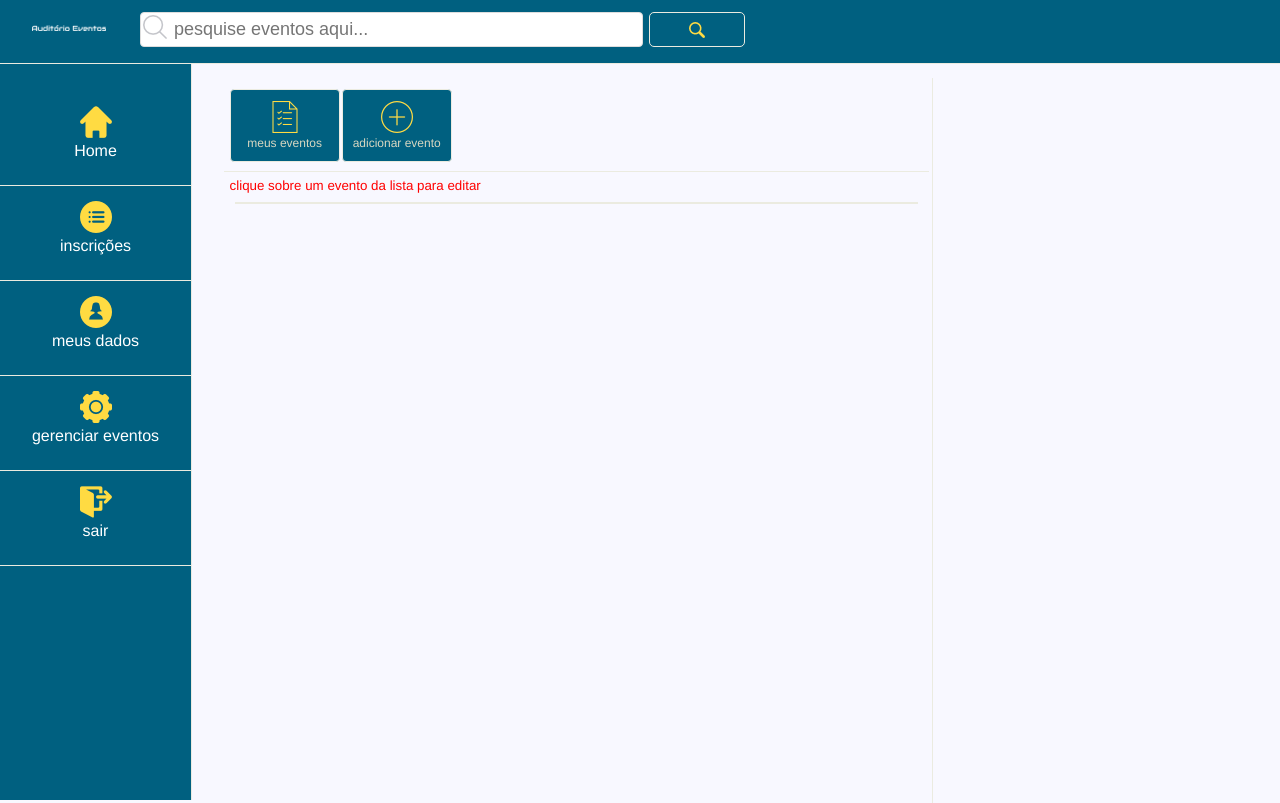
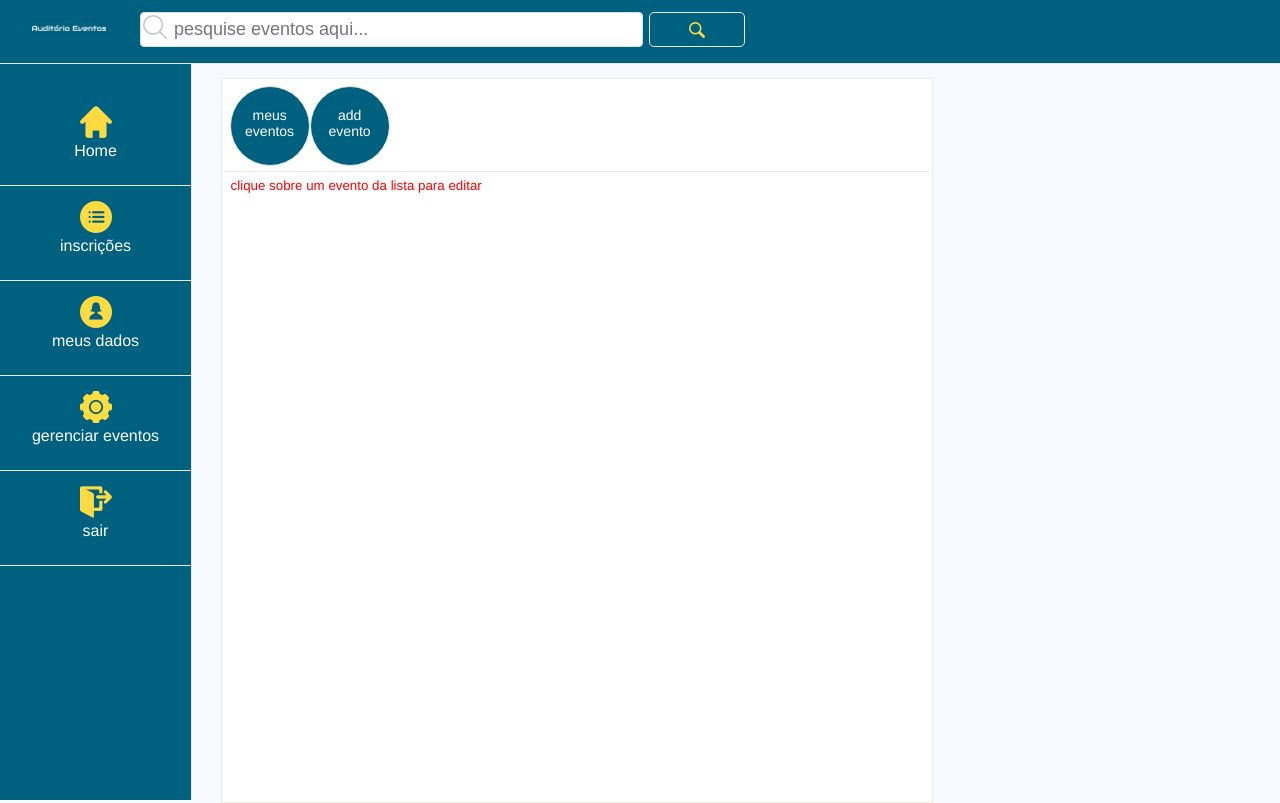
Before and after one commit to ivanmrosa/retorica, a Django app: page /evento/ in a window 1280 px wide, after a click on "gerenciar eventos". Run offline with Django 3.2, Linux system fonts and the light colour scheme; the visitor is signed in with stand-in values (Sample User, id 1); data comes from the database, SQL or seed files in the repository; data that the repository does not hold is empty.

Commit message:
ajuste layout

```diff
--- a/retorica/static/css/evento/evento_index.css
+++ b/retorica/static/css/evento/evento_index.css
@@ -54,10 +54,6 @@ img[src='/upload/']{
   padding-top: 10px;
 }
 
-/*.event-pan-det .btn{
-   margin-left: 5px;
-}*/
-
 .group-pesq{
   margin-top: 10px;
 }
@@ -85,9 +81,6 @@ img[src='/upload/']{
   height: 50px;
 }
 
-/*.palestrante{
-  margin-left: 50px;
-}*/
 
 .btn-float-participar{
    margin-left: 80%;
@@ -113,19 +106,24 @@ img[src='/upload/']{
 #dados_usuario_logado section{
    border:1px solid #ebebe0;
    border-radius: 5px;
-   background-color:#006080;
+   background-color: white;/*#006080;*/
 
 }
 
 #dados_usuario_logado section label{
-  color: white;
+  color: #006080;
 }
 
 #form_edicao_usuario section h4{
-  color: white;
+  color: #006080;
   font-weight: bold;
 }
 
+#gerenciar_eventos{
+ height: 100%;
+ background-color: white;
+ border:1px solid #ebebe0;
+}
 
 @media print, screen{
 
@@ -151,15 +149,15 @@ img[src='/upload/']{
 }
 
 .tab-body{
-  background-color:#006080;
+  /*background-color:#006080;*/
 }
 
 .tab-body label, .tab-body .title{
-  color: white;
+  color: #006080;
 }
 
 .tabs-group{
-  background-color:#006080;
+ /* background-color:#006080;*/
 }
 
 
--- a/retorica/static/css/rlib.css
+++ b/retorica/static/css/rlib.css
@@ -277,8 +277,6 @@ pre{
   list-style: none;
   margin: 5px;
   padding: 0px;
-  border-top: 1px solid #ebebe0;
-  border: 1px solid #ebebe0;
 }
 
 .list-btn li{
@@ -1071,12 +1066,12 @@ textarea.field, .form-field  textarea{
 
 .circle{
     float: left;
-    border: 1px solid white;
+    border: 1px solid #ebebe0;
     text-align: center;
     vertical-align: center;
     box-sizing: border-box;
     background-color: white;
-    box-shadow: 0px 0px 3px gray;
+    /*box-shadow: 0px 0px 3px gray;*/
 }
 .circle:hover{
   background-color: ghostwhite;
@@ -1098,10 +1093,14 @@ textarea.field, .form-field  textarea{
 
 
 .circle-medium{
-    font-size: 16px;
+    font-size: 14px;
     border-radius: 80px;
     height: 80px;
     width: 80px;
+}
+
+.circle-medium.text-center{
+  padding-top: 20px;
 }
 
 .circle-big{
--- a/retorica/template/evento/evento_index.html
+++ b/retorica/template/evento/evento_index.html
@@ -81,9 +81,9 @@
 
 </section>
 <div id="evento_conteudo" class="after-header after-menu col col-8 conteudo">
-    <section id="lista_eventos" class="col col-5 page hide">
+    <section id="lista_eventos" class="col col-7 page hide">
         <div data-model="evento_lista">
-            <div class="event col col-7 small-radius suspend">
+            <div class="event col col-6 small-radius suspend">
                 <div class="col col-10">
                     <div class="col col-10">
                         <h3 class="title"><a href="javascript:void(0)" class="gray hover-blue"
@@ -137,22 +137,21 @@
         </div>
     </section>
 
-    <section id="gerenciar_eventos" class="page hide col col-7 border-right">
+    <section id="gerenciar_eventos" class="page hide col col-7 ">
         <div class="col col-10 title bck-green" id="gerenciar-evento-cards">
-            <a href="javascript:void(0)" class="btn bck-menu-blue"
+            <a href="javascript:void(0)" class="circle circle-medium bck-menu-blue text-center white"
                onclick="evento.ir_pagina('lista_eventos_gerenciar', 'gerenciar_eventos');
                  mainLib.dataBinder.removeReplicatedModel('eventos_organizador');
                  mainLib.dataBinder.bindServerDataOnTemplate('/evento/lista_eventos_organizador',
                   'eventos_organizador')">
-                <img src="/static/images/list32_32.png">
+                meus eventos
 
-                <div class=" small-font">&nbsp&nbspmeus eventos&nbsp&nbsp</div>
             </a>
 
-            <a href="javascript:void(0)" class="btn bck-menu-blue"
-               onclick="evento.limpar_template();evento.ir_pagina('gerenciar-evento-tabs', 'gerenciar_eventos');mainLib.find('#criar_editar_evento').first().click()">
-                <img src="/static/images/add32_2.png">
-                <div class=" small-font">adicionar evento</div>
+            <a href="javascript:void(0)" class="circle circle-medium bck-menu-blue text-center white"
+               onclick="evento.limpar_template();evento.ir_pagina('gerenciar-evento-tabs',
+                            'gerenciar_eventos');mainLib.find('#criar_editar_evento').first().click()">
+                add <br/> evento
             </a>
         </div>
         <section id="lista_eventos_gerenciar" class="col col-10  page ">
@@ -293,19 +292,19 @@
                 <h3 class="title">adicione as datas em que o evento ocorrerá</h3>
                 <div class="col col-10">
                     <form>
-                        <div class="form-field ff-small">
+                        <div class="form-field">
                             <label for="data-evento">data</label>
                             <input type="date" id="data-evento" name="data">
                         </div>
-                        <div class="form-field ff-small">
+                        <div class="form-field">
                             <label for="hora-inicio-evento">hora do início</label>
                             <input type="time" id="hora-inicio-evento" name="hora_inicio">
                         </div>
-                        <div class="form-field ff-small">
+                        <div class="form-field">
                             <label for="hora-fim-evento">hora do fim</label>
                             <input type="time" id="hora-fim-evento" name="hora_fim">
                         </div>
-                        <div class="form-field ff-small">
+                        <div class="form-field">
                             <label for="quantidade-vagas-evento">quantidade de vagas</label>
                             <input type="number" id="quantidade-vagas-evento" name="quantidade_vagas">
                         </div>
@@ -400,11 +399,11 @@
                     <h3 class="title">adicione arquivos</h3>
                     <div class="col col-10">
                         <form>
-                            <div class="form-field ff-small">
+                            <div class="form-field">
                                 <input type="text" class="small-radius"
                                        placeholder="digite um título para o anexo" name="titulo_anexo">
                             </div>
-                            <div class="form-field ff-small">
+                            <div class="form-field">
                                 <input type="file" name="caminho_arquivo"
                                        accept=".doc,.pdf,.jpg,.png,.gif,.docx,.xls,.xlsx,.odt,.ppt,.pot,.pps,.pptx">
                             </div>
@@ -431,11 +430,11 @@
                         <div class="col col-10">
                             <form>
                                 <div>
-                                    <input type="text" class="field ff-small small-radius"
+                                    <input type="text" class="field "
                                            placeholder="digite um título para o vídeo" name="titulo_video">
                                 </div>
                                 <div>
-                                    <input type="url" class="field ff-small small-radius" name="url"
+                                    <input type="url" class="field " name="url"
                                            placeholder="digite a url do vídeo que quer incorporar">
                                 </div>
                                 <input type="hidden" name="evento_id">
@@ -685,7 +684,7 @@
         </div>
     </section>
 
-    <section id="dados_usuario_logado" class="page hide col col-7 border-right">
+    <section id="dados_usuario_logado" class="page hide col col-7 ">
 
         <div data-model="edicao_usuario">
             <div class="col col-10">
```
Also changed, not shown: other parts of retorica/static/css/rlib.css (+18 -21 lines).
